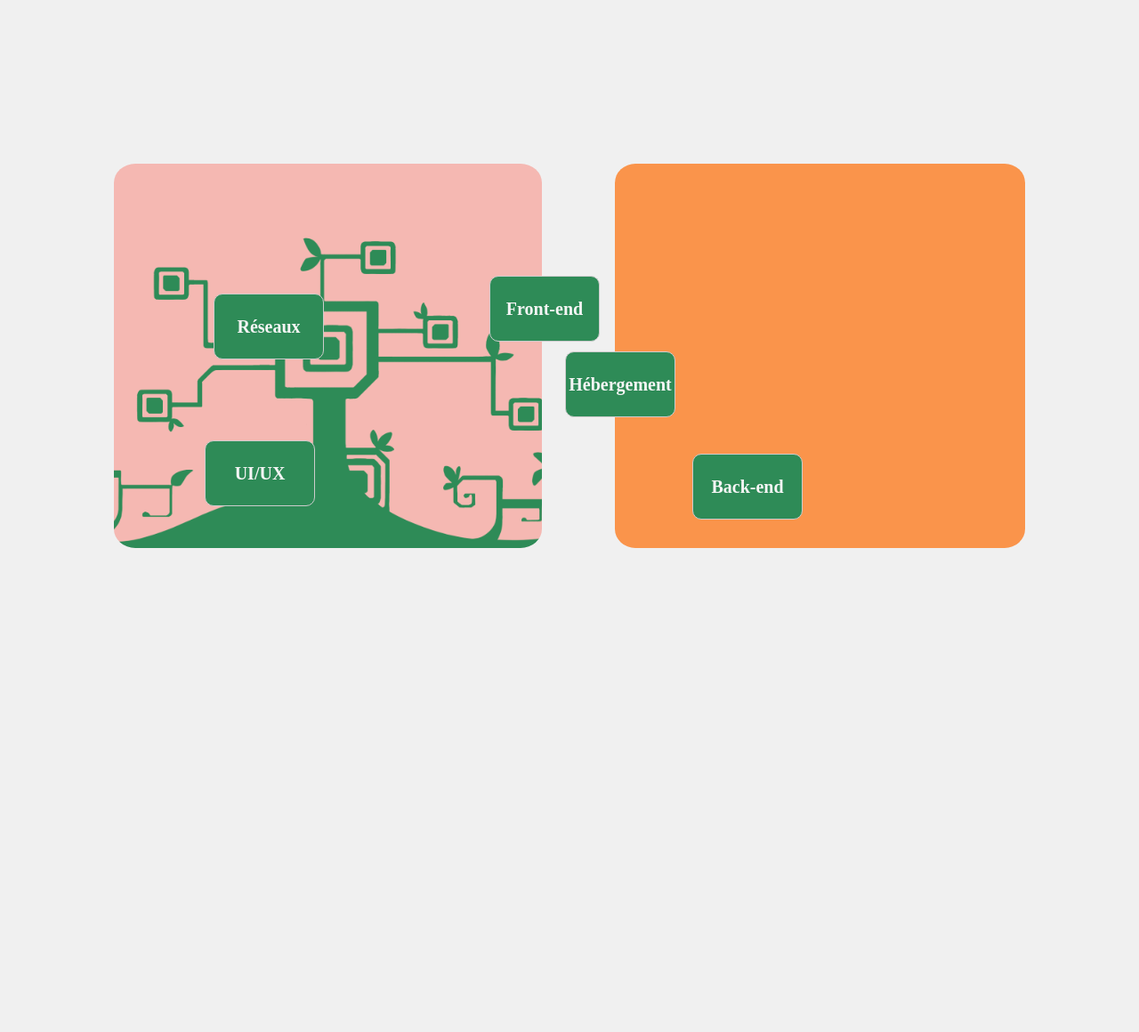
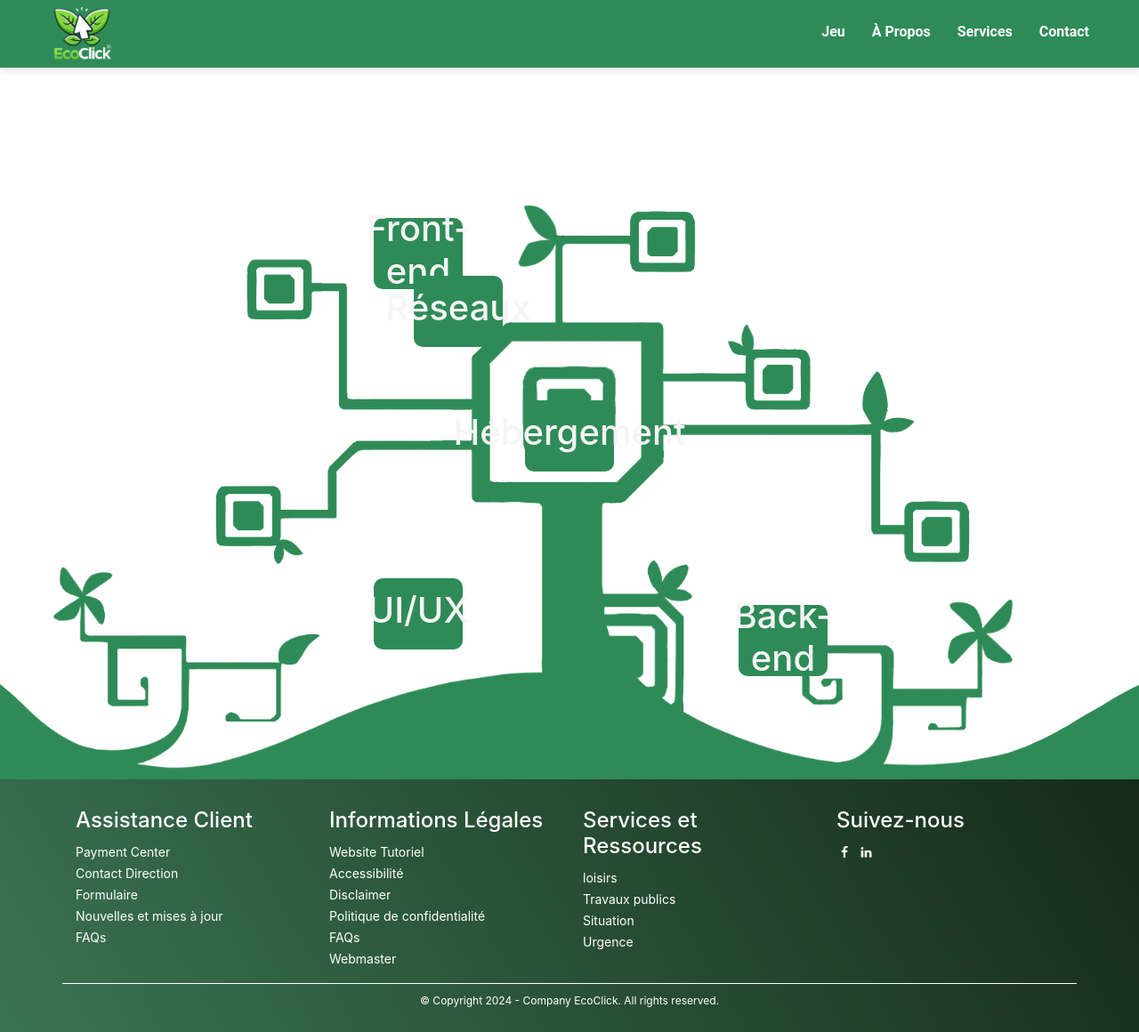
Before and after one commit to yukooome/Projet-Hackaton, a PHP site: page /sounya/arbre.html in a window 1280 px wide. Shown: the whole page at 89% size. Before the commit the page ends 616 px from the top, so only its background shows below. Run offline with PHP 8.4, Linux system fonts and the light colour scheme; some libraries are stand-ins or nearby versions.

Commit message:
rajout arbre

```diff
--- a/sounya/arbre.css
+++ b/sounya/arbre.css
@@ -1,89 +1,102 @@
-
- body {
+/* Reset */
+* {
     margin: 0;
-    height: 100vh;
-    display: flex;
-    justify-content: center;
-    align-items: center;
-    background-color: #f0f0f0; /
+    padding: 0;
+    box-sizing: border-box;
 }
 
-.leaf-card {
-    border: 1px solid #ccc;
-    padding: 16px;
-    margin: 10px;
-    width: 100px;
-    text-align: center;
-    cursor: pointer;
-    border-radius: 8px;
-    transition: box-shadow 0.3s ease;
+body {
+    font-family: 'Arial', sans-serif;
+    background-color: #f4f7f6;
+    color: #333;
+    display: flex;
+    flex-direction: column;
+    min-height: 100vh; /* Assure que le body prend tout l'écran */
+    margin: 0;
+    padding: 0;
 }
 
-a{
+/* Ajustement du header */
+header {
+    background-color: #2e8b57;
+    width: 100%;
+    box-shadow: 0 4px 8px rgba(0, 0, 0, 0.1); /* Ajouter une ombre subtile */
+}
+
+.navbar {
+    display: flex;
+    justify-content: space-between;
+    align-items: center;
+    width: 100%; /* Utilise toute la largeur */
+    max-width: 1200px; /* Ajoute une largeur maximale pour éviter des écrans trop larges */
+    margin: 0 auto;
+}
+
+.logo img {
+    height: 60px; /* Taille ajustée du logo */
+}
+
+.nav-links {
+    list-style: none;
+    display: flex;
+    gap: 30px; /* Espacer uniformément les liens */
+}
+
+.nav-links li {
+    margin-top: 10px;
+}
+
+.nav-links a {
+    color: #fff;
+    text-decoration: none;
+    font-weight: bolder;
+    font-family: 'Roboto', sans-serif; /* Utiliser une police moderne */
+    transition: color 0.3s ease; /* Ajouter une transition fluide sur le hover */
+}
+
+.nav-links a:hover {
+    color: #FA944B;
     text-decoration: none;
 }
 
-.leaf-card:hover {
-    box-shadow: 4px 4px 16px rgba(0, 0, 0, 0.2);
+/* Ajuster les sections */
+.projet-all {
+    width: 100%; /* Assurez-vous que la section utilise toute la largeur */
+    height: 100vh;
+    display: flex;
+    align-items: center;
+    justify-content: center;
 }
 
-/* Modal Styles */
-.modal {
-    display: none;
-    position: fixed;
-    top: 50%;
-    left: 50%;
-    transform: translate(-50%, -50%);
-    background-color: white;
-    padding: 20px;
-    border: 1px solid #ccc;
-    box-shadow: 0 4px 8px rgba(0, 0, 0, 0.2);
-    width: 80%;
-    height:80%
+.box {
+    width: 100%; /* Utiliser toute la largeur de l'écran */
+    height: 100%; /* Ajuster la hauteur */
+    display: flex;
+    align-items: center;
+    justify-content: center;
 }
 
-.modal-content {
-    display: flex;
-    flex-direction: column;
+.box-arbre {
+    width: 100%; /* Utiliser 50% de l'espace disponible */
+    height: 100%;
+    background-image: url('arbre.png');
+    background-size: cover;
+    background-position: center;
+    background-repeat: no-repeat;
     align-items: center;
-    position: relative;
-    height: 100%;
-}
-
-.close {
-    position: absolute;
-    top: 0px;
-    right: 0px;
-    cursor: pointer;
-    font-size: 24px;
-}
-
-.tree-container {
-    position: relative;
-    width: 600px;
-    height: 800px;
-
-}
-
-.tree-image {
-    width: 100%;
-    height: auto;
-}
-
-.leaves-container {
-    width: 100%;
-    height: 100%;
-    position: relative;
+    justify-content: center;
 }
 
 
+
+/* Ajuster les feuilles */
 .leaf-card {
     position: absolute;
-    width: 90px;
-    height: 40px;
-    background-color:#2e8b57;
-    color:whitesmoke;
-    font-size:smaller;
+    width: 100px;
+    height: 80px;
+    background-color: #2e8b57;
+    color: whitesmoke;
+    font-size: smaller;
     border-radius: 10px;
     display: flex;
     align-items: center;
@@ -97,87 +110,107 @@ a{
     transform: scale(1.1);
 }
 
+/* Modal Styles */
+
+.modal {
+    display: none; /* La modal est masquée par défaut */
+    position: fixed;
+    top: 0;
+    left: 0;
+    z-index: 999; /* Pour s'assurer que la modal est au-dessus des autres éléments */
+    display: flex;
+    justify-content: center;
+    align-items: center;
+    margin-left:700px;
+    margin-top:440px
+}
+
+/* Contenu de la modal */
+.modal-content {
+    background-color: white;
+    padding: 20px;
+    border-radius: 8px;
+    width: 80%;
+    max-width: 500px; /* Largeur maximale */
+    position: relative;
+}
+
+/* Bouton de fermeture */
+.close {
+    position: absolute;
+    top: 10px;
+    right: 10px;
+    font-size: 24px;
+    cursor: pointer;
+}
+
+
+
 /* Positionnement des feuilles sur les branches avec top/left */
 .leaf-card:nth-child(1) { /*front end*/
-    top: 300px;
-    left:540px;
+    top: 245px;
+    right:760px;
 }
 
 .leaf-card:nth-child(2) {/*backend*/
-    top: 500px;
-    left: 768px;
+    top: 680px;
+    right: 350px;
 }
 
 .leaf-card:nth-child(3) { /*hebergement*/
-    top: 385px;
-    left: 625px;
+    top: 450px;
+    right: 590px;
 }
 
 .leaf-card:nth-child(4) { /*reseaux*/
-    top: 320px;
-    left: 230px;
+    top: 310px;
+    left: 465px;
 }
 
 .leaf-card:nth-child(5) {/*ux ui*/
-    top: 485px;
-    left: 220px;
+    top: 650px;
+    left: 420px;
 }
 
-/* Thème, Titre et Description */
-#modal-theme {
-    font-size: 1.2rem;
-    color: #4CAF50;
-    margin-bottom: 10px;
-    background-color: blueviolet;
+/* Footer */
+footer {
+    background: linear-gradient(59deg, #3a7351, #162a1a);
+    color: white;
+    width: 100%;
 }
 
-#modal-title {
-    font-size: 1.5rem;
-    margin-bottom: 10px;
-    background-color: darkorchid;
+footer a {
+    color: #fff;
+    font-size: 14px;
+    transition-duration: 0.2s;
 }
 
-#modal-text {
-    font-size: 1rem;
-    color: #333;
-    background-color: deeppink;
+footer a:hover {
+    color: #FA944B;
+    text-decoration: none;
 }
 
-/* projet-all */
-.projet-all{
-    width: 100%;
-    height: 60vh;
-    /* background-color: #007bb7; */
-    display: flex;
-    align-items: center ;
-    justify-content: center;
+.copy {
+    font-size: 12px;
+    padding: 10px;
+    border-top: 1px solid #FFFFFF;
 }
 
-.box{
-    width: 80%;
-    height: 90%;
-    /* background-color: #44dd68; */
-    display: flex;
-    justify-content: space-between;
+.footer-middle {
+    padding-top: 2em;
+    color: white;
+    width: 100%;
+    max-width: 1200px;
+    margin: 0 auto;
 }
 
+ul.social-network {
+    list-style: none;
+    display: inline;
+    padding: 0;
+}
 
-    .box-arbre {
-        width: 47%;
-        height: 100%;
-        background-color: #f5b8b2;
-        background-image: url('arbre.png');
-        background-size: cover; /* Pour que l'image couvre tout le div */
-        background-position: center; /* Pour centrer l'image */
-        background-repeat: no-repeat; /* Pour éviter que l'image ne se répète */
-        border-radius: 5%;
-    }
-
-
-
-.box-game{
-    width: 45%;
-    height: 100%;
-    background-color: #FA944B;
-    border-radius: 5%;
+ul.social-network li {
+    display: inline;
+    margin: 0 5px;
 }
--- a/sounya/arbre.html
+++ b/sounya/arbre.html
@@ -1,15 +1,41 @@
 <!DOCTYPE html>
-<html lang="en">
+<html lang="fr">
 <head>
     <meta charset="UTF-8">
     <meta name="viewport" content="width=device-width, initial-scale=1.0">
+    <title>EcoClick</title>
     <link rel="stylesheet" href="arbre.css">
-    <script src="arbre.js" defer></script>
-    <script src="./phaser.min.js"></script>
 
-    <title>Document</title>
+
+
+    <!-- lien footer -->
+    <link rel="stylesheet" href="https://maxcdn.bootstrapcdn.com/bootstrap/4.1.3/css/bootstrap.min.css">
+    <script src="https://ajax.googleapis.com/ajax/libs/jquery/3.3.1/jquery.min.js"></script>
+    <script src="https://cdnjs.cloudflare.com/ajax/libs/popper.js/1.14.3/umd/popper.min.js"></script>
+    <script src="https://maxcdn.bootstrapcdn.com/bootstrap/4.1.3/js/bootstrap.min.js"></script>
+     <link href="https://maxcdn.bootstrapcdn.com/font-awesome/4.7.0/css/font-awesome.min.css" rel="stylesheet" >
+
+     <!-- js -->
+
+     <script defer src="arbre.js"></script>
+
+
 </head>
 <body>
+
+    <header class="header">
+        <nav class="navbar">
+            <div class="logo">
+                <img src="converted_logo-removebg-preview (1).png" alt="EcoClick">
+            </div>
+            <ul class="nav-links">
+              <li><a href="#jeu">Jeu</a></li>
+                <li><a href="#about">À Propos</a></li>
+                <li><a href="#services">Services</a></li>
+                <li><a href="#contact">Contact</a></li>
+            </ul>
+        </nav>
+    </header>
 
     <section class="projet-all">
         <div class="box">
@@ -37,11 +63,77 @@
                         <p id="modal-text"></p>
                     </div>
                 </div></div>
-                <div class="box-game"></div>
+
 
               </div>
 
       </section>
 
+
+<footer class="mainfooter" role="contentinfo">
+    <div class="footer-middle">
+    <div class="container">
+      <div class="row">
+        <div class="col-md-3 col-sm-6">
+          <!--Column1-->
+          <div class="footer-pad">
+            <h4>Assistance Client</h4>
+            <ul class="list-unstyled">
+              <li><a href="#"></a></li>
+              <li><a href="#">Payment Center</a></li>
+              <li><a href="#">Contact Direction</a></li>
+              <li><a href="#">Formulaire</a></li>
+              <li><a href="#">Nouvelles et mises à jour</a></li>
+              <li><a href="#">FAQs</a></li>
+            </ul>
+          </div>
+        </div>
+        <div class="col-md-3 col-sm-6">
+          <!--Column1-->
+          <div class="footer-pad">
+            <h4>Informations Légales</h4>
+            <ul class="list-unstyled">
+              <li><a href="#">Website Tutoriel</a></li>
+              <li><a href="#">Accessibilité</a></li>
+              <li><a href="#">Disclaimer</a></li>
+              <li><a href="#">Politique de confidentialité</a></li>
+              <li><a href="#">FAQs</a></li>
+              <li><a href="#">Webmaster</a></li>
+            </ul>
+          </div>
+        </div>
+        <div class="col-md-3 col-sm-6">
+          <!--Column1-->
+          <div class="footer-pad">
+            <h4>Services et Ressources</h4>
+            <ul class="list-unstyled">
+              <li><a href="#">loisirs</a></li>
+              <li><a href="#">Travaux publics</a></li>
+              <li><a href="#">Situation</a></li>
+              <li><a href="#">Urgence</a></li>
+              <!-- <li><a href="#">Mayor and City Council</a></li> -->
+              <li>
+                <a href="#"></a>
+              </li>
+            </ul>
+          </div>
+        </div>
+          <div class="col-md-3">
+              <h4>Suivez-nous</h4>
+              <ul class="social-network social-circle">
+               <li><a href="#" class="icoFacebook" title="Facebook"><i class="fa fa-facebook"></i></a></li>
+               <li><a href="#" class="icoLinkedin" title="Linkedin"><i class="fa fa-linkedin"></i></a></li>
+              </ul>
+          </div>
+      </div>
+      <div class="row">
+          <div class="col-md-12 copy">
+              <p class="text-center">&copy; Copyright 2024 - Company EcoClick.  All rights reserved.</p>
+          </div>
+      </div>
+    </div>
+    </div>
+  </footer>
+
 </body>
 </html>
```
Also changed, not shown: accueil.css (+139 -46 lines), index.html (+46 -22 lines), image/arbre.png (added), sounya/converted_logo-removebg-preview (1).png (added).
